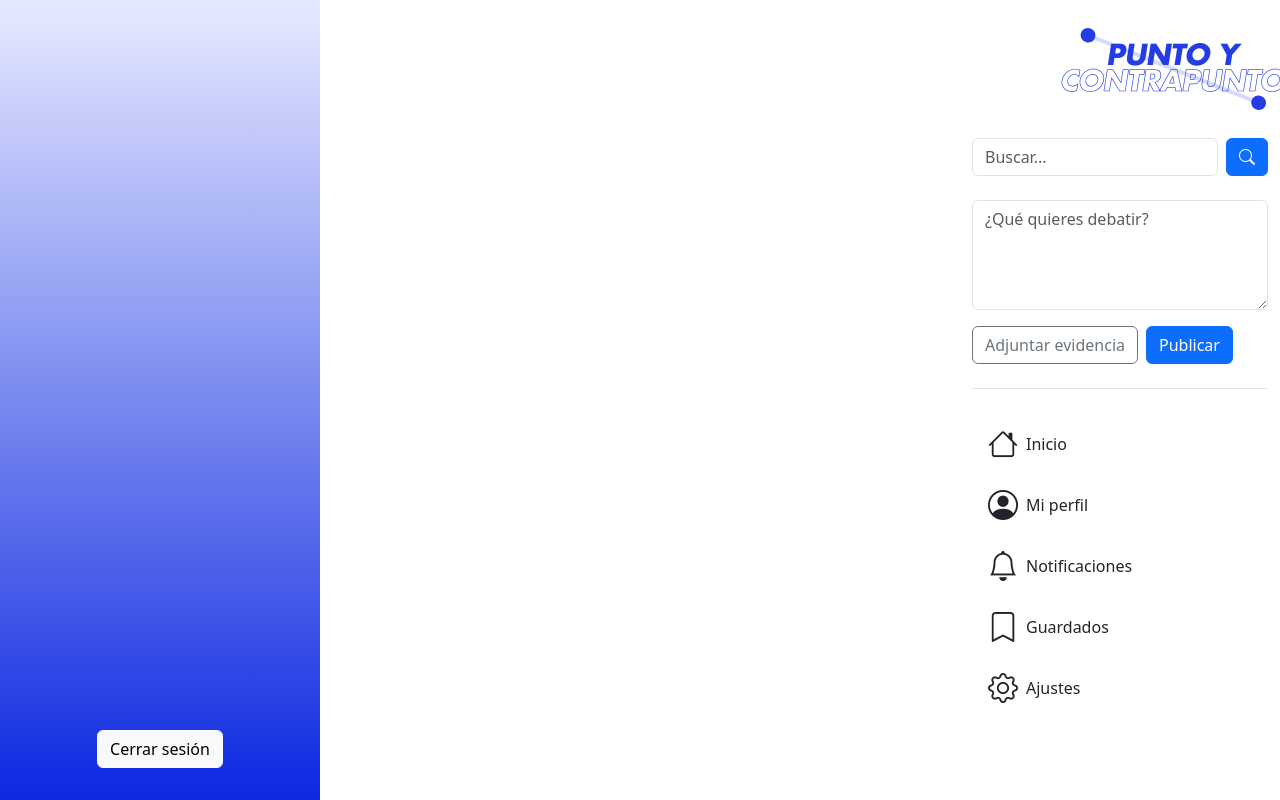
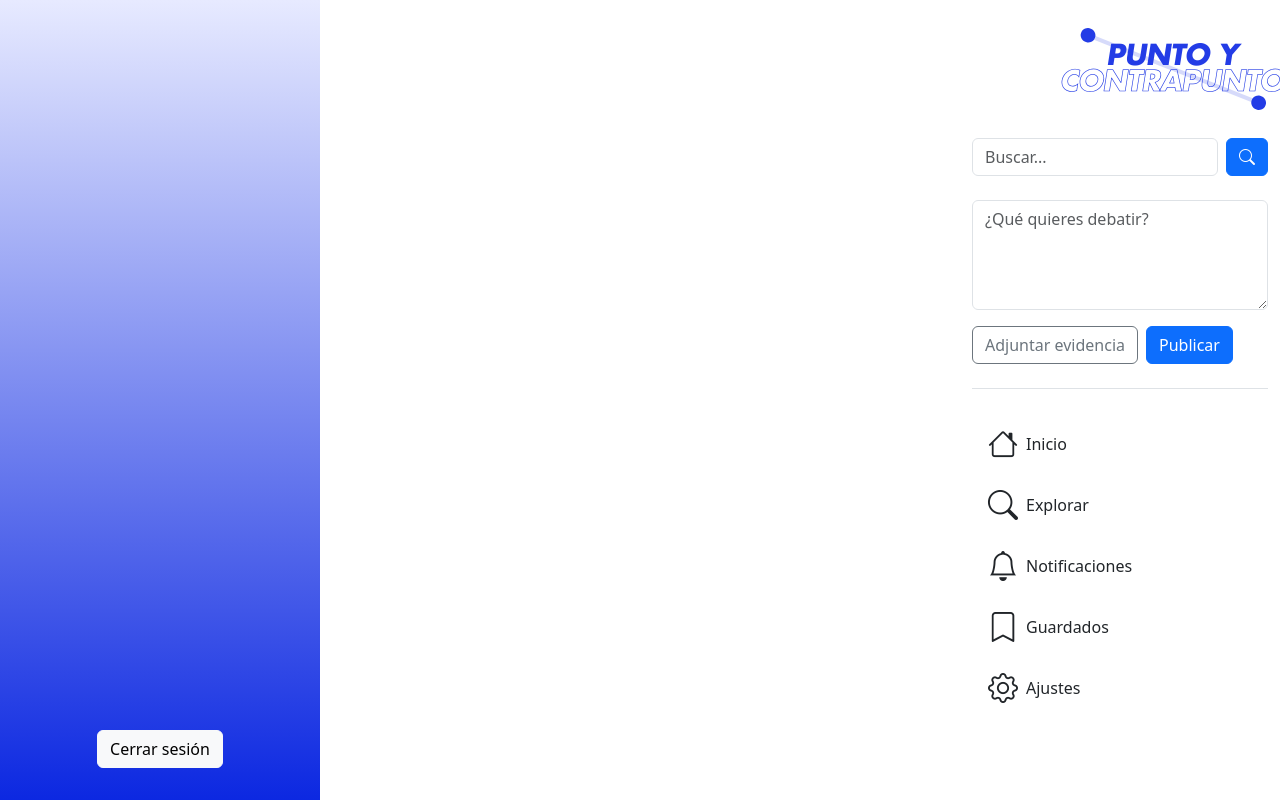
Before and after one commit to marcohg12/CS_Proyecto, a React (Create React App) app in the folder client/: page /main in a window 1280 px wide. Built offline with nearby package versions, Linux system fonts and the light colour scheme; no server answers.

Commit message:
explore timeline

```diff
--- a/client/src/App.js
+++ b/client/src/App.js
@@ -6,6 +6,7 @@ import UserMain from './pages/UserMain';
 import HomeTimeline from './components/timelines/HomeTimeline';
 import PostConversation from './components/post/PostConversation';
 import UserProfile from './components/UserProfile';
+import PublicTimeline from './components/timelines/PublicTimeline';
 
 function App() {
   return (
@@ -15,6 +16,7 @@ function App() {
           <Route index element={<HomePage/>}/>
           <Route path="main" element={<UserMain/>}>
             <Route path="home" element={<HomeTimeline/>}></Route>
+            <Route path="explore" element={<PublicTimeline/>}></Route>
             <Route path="post/:postId" element={<PostConversation/>}></Route>
             <Route path="profile/:userId" element={<UserProfile/>}></Route>
           </Route>
--- a/client/src/components/ActionsSideBar.js
+++ b/client/src/components/ActionsSideBar.js
@@ -3,11 +3,8 @@ import { Link } from "react-router-dom";
 import "../styles/general.css";
 import PostForm from "./post/PostForm";
 import logo from "../images/Logo.png";
-import { useUser } from "../providers/UserContext";
 
 function ActionsSideBar(){
-
-    const { currentUser } = useUser();
 
     return(
     <div className="col-3 end-0 position-fixed d-flex flex-column justify-content-start z-0"
@@ -43,8 +40,8 @@ function ActionsSideBar(){
                     </li>
                     <li className="list-group-item border-0">
                         <div className="d-flex justify-content-start align-items-center">
-                            <i className="bi bi-person-circle me-2" style={{ fontSize: '30px' }}></i>
-                            <Link to={`/main/profile/${currentUser?.id}`} className="no-link-styles mb-0">Mi perfil</Link>
+                            <i className="bi bi-search me-2" style={{ fontSize: '30px' }}></i>
+                            <Link to={`/main/explore`} className="no-link-styles mb-0">Explorar</Link>
                         </div>
                     </li>
                     <li className="list-group-item border-0">
--- a/client/src/components/timelines/PublicTimeline.js
+++ b/client/src/components/timelines/PublicTimeline.js
@@ -39,10 +39,10 @@ function PublicTimeline() {
     return (
     <div>
 
-        <Link to="/home" className="no-link-styles">
+        <Link to="/main/explore" className="no-link-styles">
             <div className="d-flex align-items-center border-bottom border-1 mb-3">
-                <i className="bi bi-house mb-0 me-1" style={{ fontSize: '40px' }}></i>
-                <h4 className="mb-0">Inicio</h4>
+                <i className="bi bi-search mb-0 me-1" style={{ fontSize: '40px' }}></i>
+                <h4 className="mb-0">Explorar</h4>
             </div>
         </Link>
 
```
